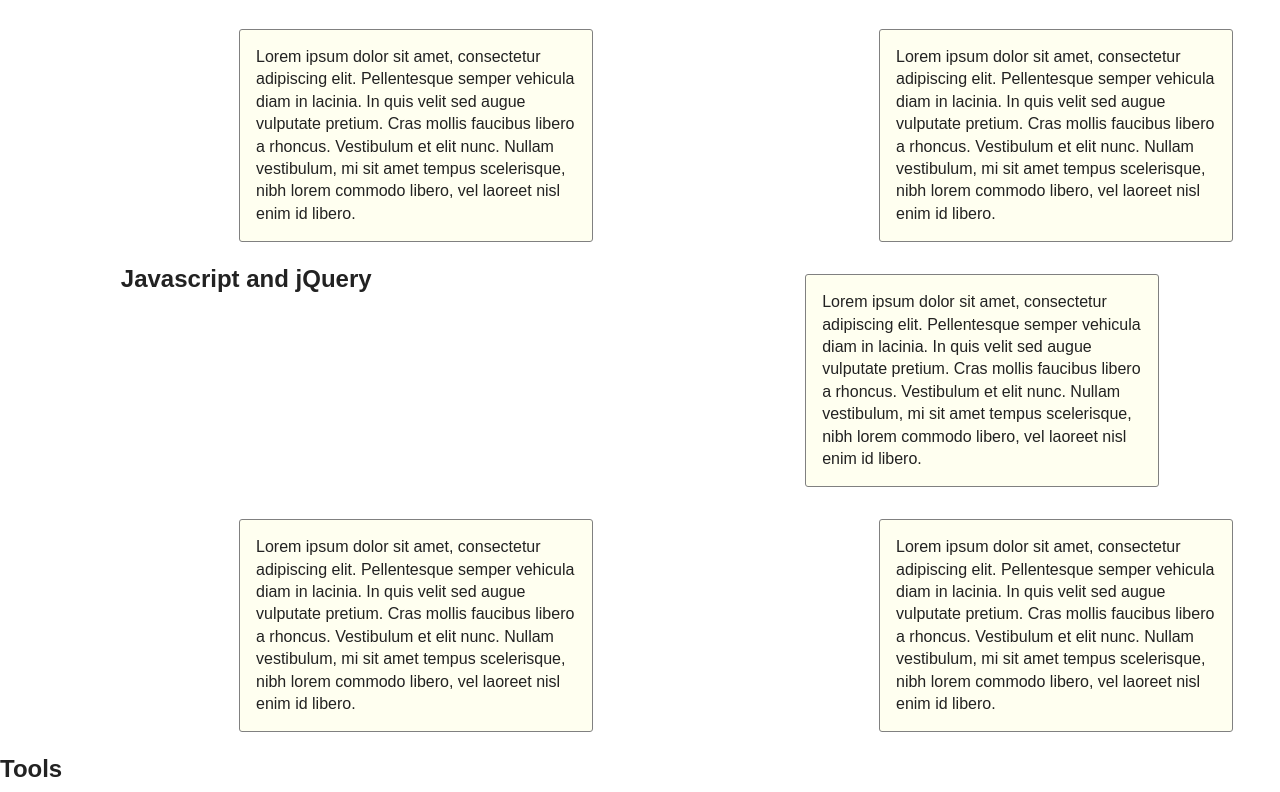
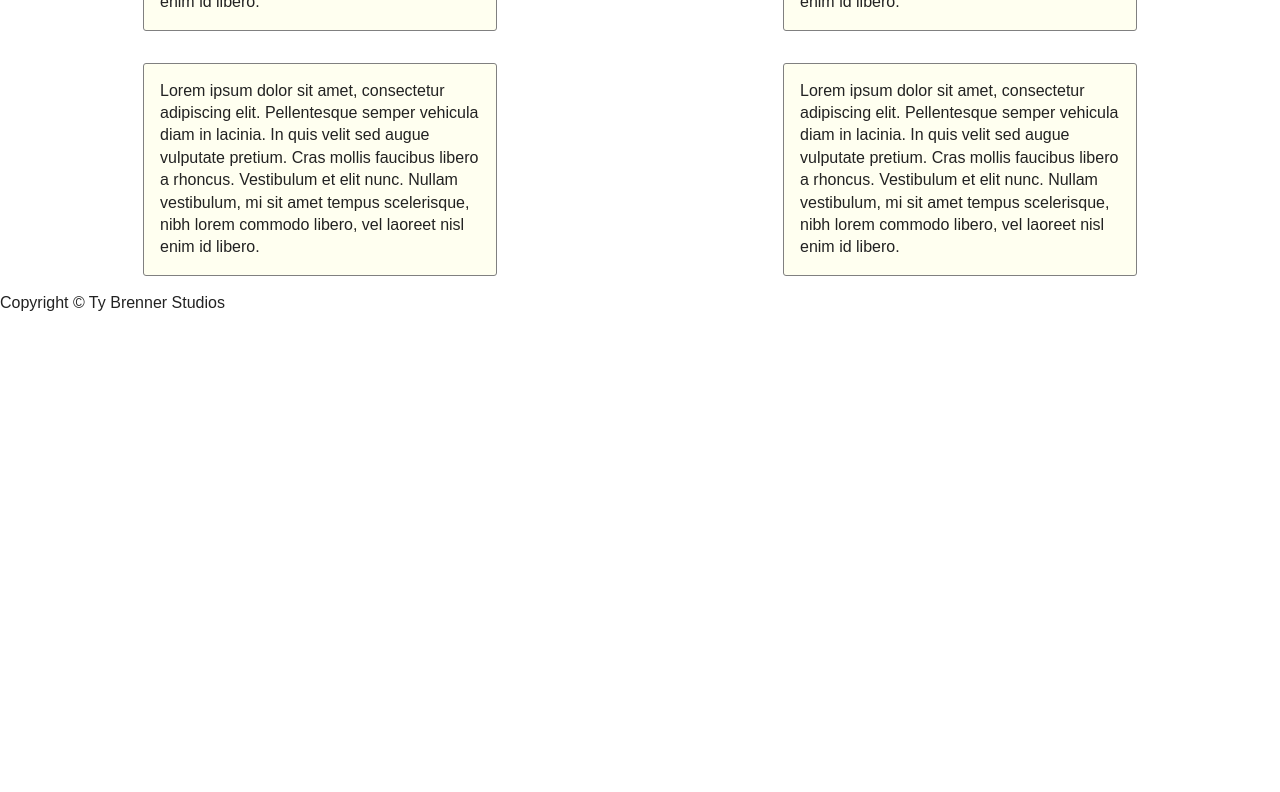
Before and after one commit to tybrenner/webdev-notebook, a plain HTML site: page index.html in a window 1280 px wide. Shown: the part 1302-2094 px from the top of the page. After the commit the page ends 1632 px from the top, so only its background shows below. Drawn offline with nearby package versions, Linux system fonts and the light colour scheme.

Commit message:
what am i doing

```diff
--- a/index.html
+++ b/index.html
@@ -1,9 +1,9 @@
 <!doctype html>
 <html class="no-js" lang="">
+
     <head>
         <meta charset="utf-8">
         <meta http-equiv="x-ua-compatible" content="ie=edge">
-        <title>Oh hi Mark</title>
         <meta name="description" content="">
         <meta name="viewport" content="width=device-width, initial-scale=1">
 
@@ -21,8 +21,7 @@
 
         <!-- Add your site or application content here -->
         <link rel="stylesheet" type="text/css" href=main.css>
-
-        <header></header>
+        <title>Oh hi Mark</title>
         <div class="content">
           <section>
             <div class="flexContainer">
@@ -71,5 +70,6 @@
         <script>window.jQuery || document.write('<script src="js/vendor/jquery-1.11.3.min.js"><\/script>')</script>
         <script src="js/plugins.js"></script>
         <script src="js/main.js"></script>
+        <p>Copyright &copy; Ty Brenner Studios</p>
     </body>
 </html>
--- a/main.css
+++ b/main.css
@@ -4,11 +4,13 @@ article{
   width: 20rem;
   background-color: ivory;
   margin-top:2rem;
-  margin-left:15%;
+  margin-left:2rem;
+  margin-right:2rem;
   padding: 1rem;
 }
-.flexContainer{
+.content{
   display:flex;
   flex-flow: row wrap;
   justify-content: space-around;
+  flex-wrap:wrap;
 }
```
